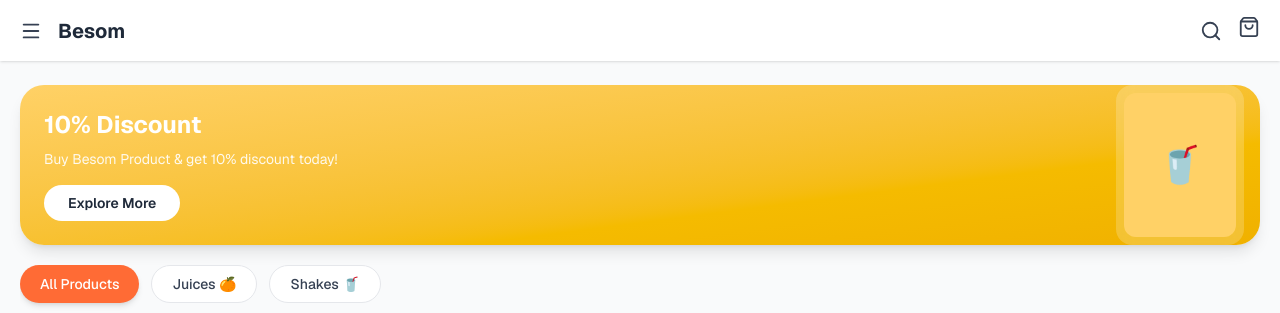
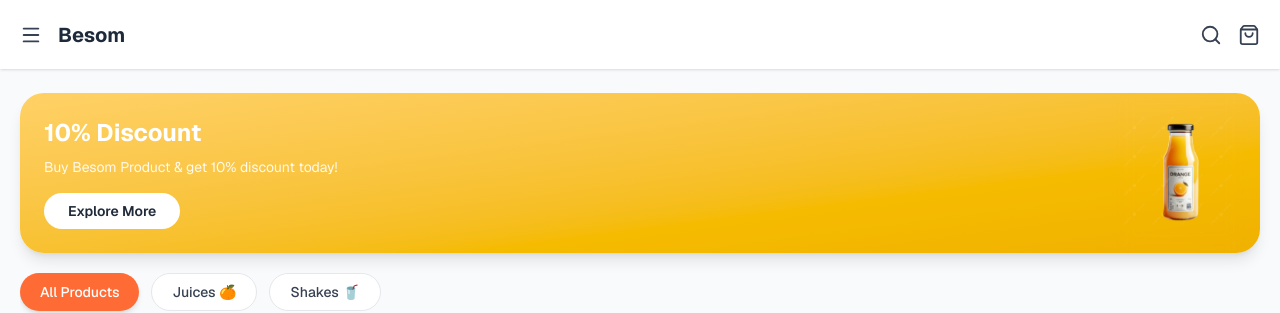
Before and after one commit to Strmly-Technologies/Delivery-Page, a Next.js app in the folder strmly-delivery/: page /dashboard in a window 1280 px wide. Shown: the top 313 px of the page. Built offline with nearby package versions, Linux system fonts and the light colour scheme; no server answers; the database is empty.

Commit message:
ui fixes

```diff
--- a/strmly-delivery/app/cart/page.tsx
+++ b/strmly-delivery/app/cart/page.tsx
@@ -114,7 +114,7 @@ export default function CartPage() {
         <div className="max-w-7xl mx-auto px-4 sm:px-6 lg:px-8">
           <div className="flex justify-between items-center h-16">
             <div className="flex items-center space-x-3">
-              <Link href="/" className="text-3xl">🥤</Link>
+              <Link href="/dashboard" className="text-3xl">🥤</Link>
               <h1 className="text-2xl font-bold text-gray-800">Besom - Cart</h1>
             </div>
             <div className="flex items-center space-x-4">
@@ -165,14 +165,12 @@ export default function CartPage() {
                 >
                   <div className="relative w-20 h-20 bg-gray-200 rounded-lg overflow-hidden">
                     <Image
-                      src={item.product.image}
-                      alt={item.product.name}
-                      fill
-                      className="object-cover"
-                      onError={(e) => {
-                        e.currentTarget.src = '/placeholder-drink.jpg';
-                      }}
-                    />
+                                    src="/images/juice.png"
+                                    alt="Discount offer"
+                                    width={120}
+                                    height={120}
+                                    className="object-contain"
+                                  />
                   </div>
 
                   <div className="flex-1">
@@ -212,16 +210,16 @@ export default function CartPage() {
 
                 <div className="space-y-3 mb-6">
                   <div className="flex justify-between">
-                    <span className="text-gray-600">Items ({getTotalItems()})</span>
-                    <span className="font-medium">₹{getTotalPrice()}</span>
+                    <span className=" text-black">Items ({getTotalItems()})</span>
+                    <span className=" text-black">₹{getTotalPrice()}</span>
                   </div>
                   <div className="flex justify-between">
                     <span className="text-gray-600">Delivery</span>
-                    <span className="font-medium">Free</span>
+                    <span className="font-medium  text-black">Free</span>
                   </div>
                   <div className="border-t pt-3">
                     <div className="flex justify-between text-lg font-bold">
-                      <span>Total</span>
+                      <span className=' text-black'>Total</span>
                       <span className="text-orange-600">₹{getTotalPrice()}</span>
                     </div>
                   </div>
--- a/strmly-delivery/app/checkout/page.tsx
+++ b/strmly-delivery/app/checkout/page.tsx
@@ -290,7 +290,7 @@ export default function CheckoutPage() {
                     name="name"
                     value={customerDetails.name}
                     onChange={handleInputChange}
-                    className={`w-full px-4 py-2 border rounded-lg focus:ring-2 focus:ring-orange-500 focus:border-orange-500 ${
+                    className={`w-full px-4 py-2 border text-black rounded-lg focus:ring-2 focus:ring-orange-500 focus:border-orange-500 ${
                       errors.name ? 'border-red-500' : 'border-gray-300'
                     }`}
                     placeholder="Enter your full name"
@@ -308,7 +308,7 @@ export default function CheckoutPage() {
                     name="phone"
                     value={customerDetails.phone}
                     onChange={handleInputChange}
-                    className={`w-full px-4 py-2 border rounded-lg focus:ring-2 focus:ring-orange-500 focus:border-orange-500 ${
+                    className={`w-full px-4 py-2 border  text-black rounded-lg focus:ring-2 focus:ring-orange-500 focus:border-orange-500 ${
                       errors.phone ? 'border-red-500' : 'border-gray-300'
                     }`}
                     placeholder="Enter 10-digit phone number"
@@ -326,7 +326,7 @@ export default function CheckoutPage() {
                     value={customerDetails.address}
                     onChange={handleInputChange}
                     rows={3}
-                    className={`w-full px-4 py-2 border rounded-lg focus:ring-2 focus:ring-orange-500 focus:border-orange-500 ${
+                    className={`w-full px-4 py-2 border  text-black rounded-lg focus:ring-2 focus:ring-orange-500 focus:border-orange-500 ${
                       errors.address ? 'border-red-500' : 'border-gray-300'
                     }`}
                     placeholder="Enter your complete delivery address"
--- a/strmly-delivery/app/dashboard/page.tsx
+++ b/strmly-delivery/app/dashboard/page.tsx
@@ -4,6 +4,7 @@ import { useState, useEffect } from 'react';
 import { Menu, ShoppingBag, Search, Heart, Home, User } from 'lucide-react';
 import { useRouter } from 'next/navigation';
 import Link from 'next/link';
+import Image from 'next/image';
 import { getCurrentUser } from '@/lib/auth';
 
 interface Product {
@@ -33,7 +34,6 @@ export default function BesomMobileUI() {
     if (currentUser) {
       setUser(currentUser);
     }
-
     // Fetch products (middleware will handle auth)
     fetchProducts();
   }, [filter]);
@@ -58,9 +58,7 @@ export default function BesomMobileUI() {
         // Include credentials to send cookies with the request
         credentials: 'include'
       });
-
       const data = await response.json();
-
       if (data.success) {
         setProducts(data.products);
         setFilteredProducts(data.products);
@@ -74,7 +72,6 @@ export default function BesomMobileUI() {
 
   const addToCart = async (productId: string) => {
     setCartLoading(productId);
-
     try {
       const response = await fetch('/api/cart', {
         method: 'POST',
@@ -84,9 +81,7 @@ export default function BesomMobileUI() {
         },
         body: JSON.stringify({ productId })
       });
-
       const data = await response.json();
-
       if (data.success) {
         alert('Product added to cart!');
       } else {
@@ -163,12 +158,11 @@ export default function BesomMobileUI() {
             >
               <Search size={22} />
             </button>
-
-           <Link href={'/cart'}>
-           <button className="text-gray-700">
-              <ShoppingBag size={22} />
-            </button>
-           </Link>
+            <Link href={'/cart'}>
+              <button className="text-gray-700 ">
+                <ShoppingBag size={22} className='mt-2'/>
+              </button>
+            </Link>
           </div>
         </header>
       )}
@@ -187,10 +181,14 @@ export default function BesomMobileUI() {
                 Explore More
               </button>
             </div>
-            <div className="absolute right-4 top-1/2 -translate-y-1/2 w-32 h-40 bg-white/20 rounded-2xl backdrop-blur-sm">
-              <div className="absolute inset-2 bg-yellow-400 rounded-xl flex items-center justify-center text-4xl">
-                🥤
-              </div>
+            <div className="absolute right-4 top-1/2 -translate-y-1/2 w-32 h-40 rounded-2xl backdrop-blur-sm flex items-center justify-center">
+              <Image
+                src="/images/juice.png"
+                alt="Discount offer"
+                width={120}
+                height={120}
+                className="object-contain"
+              />
             </div>
           </div>
         )}
@@ -250,10 +248,9 @@ export default function BesomMobileUI() {
               className={`bg-gradient-to-br ${getCategoryColor(product.category)} rounded-3xl p-6 relative overflow-hidden shadow-lg`}
             >
               <div className="relative z-10">
-                <h3 className="text-white text-xl font-bold mb-1">
+                <h3 className="text-white text-xl font-bold mb-1 w-56">
                   {product.name}
                 </h3>
-
                 <p className="text-white text-2xl font-bold mb-4">
                   ₹{product.price}
                 </p>
@@ -276,10 +273,14 @@ export default function BesomMobileUI() {
                   }
                 </button>
               </div>
-              <div className="absolute right-4 top-1/2 -translate-y-1/2 w-32 h-40 bg-white/20 rounded-2xl backdrop-blur-sm">
-                <div className={`absolute inset-2 bg-gradient-to-br ${getCategoryColor(product.category)} rounded-xl flex items-center justify-center text-5xl opacity-80`}>
-                  {product.category === 'juices' ? '🍊' : '🥤'}
-                </div>
+              <div className="absolute right-4 top-1/2 -translate-y-1/2 w-32 h-40 rounded-2xl backdrop-blur-sm flex items-center justify-center">
+                <Image
+                  src="/images/juice.png"
+                  alt={product.name}
+                  width={120}
+                  height={120}
+                  className="object-contain"
+                />
               </div>
             </div>
           ))}
--- a/strmly-delivery/app/login/page.tsx
+++ b/strmly-delivery/app/login/page.tsx
@@ -206,7 +206,7 @@ export default function LoginPage() {
 
         {/* Back to home link */}
         <div className="text-center mt-6">
-          <Link href="/" className="inline-flex items-center text-white hover:underline text-sm">
+          <Link href="/dashboard" className="inline-flex items-center text-white hover:underline text-sm">
             <svg className="h-4 w-4 mr-1" fill="none" stroke="currentColor" viewBox="0 0 24 24">
               <path strokeLinecap="round" strokeLinejoin="round" strokeWidth={2} d="M10 19l-7-7m0 0l7-7m-7 7h18" />
             </svg>
--- a/strmly-delivery/app/orders/page.tsx
+++ b/strmly-delivery/app/orders/page.tsx
@@ -90,7 +90,7 @@ export default function OrdersPage() {
         <div className="max-w-7xl mx-auto px-4 sm:px-6 lg:px-8">
           <div className="flex justify-between items-center h-16">
             <div className="flex items-center space-x-3">
-              <Link href="/" className="text-3xl">🥤</Link>
+              <Link href="/dashboard" className="text-3xl">🥤</Link>
               <h1 className="text-2xl font-bold text-gray-800">Besom - Orders</h1>
             </div>
             <div className="flex items-center space-x-4">
@@ -132,7 +132,7 @@ export default function OrdersPage() {
               You haven't placed any orders. Start shopping for delicious juices and shakes!
             </p>
             <Link
-              href="/"
+              href="/dashboard"
               className="bg-orange-500 text-white px-6 py-3 rounded-lg hover:bg-orange-600 transition duration-200"
             >
               Start Shopping
--- a/strmly-delivery/app/signup/page.tsx
+++ b/strmly-delivery/app/signup/page.tsx
@@ -283,7 +283,7 @@ export default function SignupPage() {
 
         {/* Back to home link */}
         <div className="text-center mt-6">
-          <Link href="/" className="inline-flex items-center text-white hover:underline text-sm">
+          <Link href="/dashboard" className="inline-flex items-center text-white hover:underline text-sm">
             <svg className="h-4 w-4 mr-1" fill="none" stroke="currentColor" viewBox="0 0 24 24">
               <path strokeLinecap="round" strokeLinejoin="round" strokeWidth={2} d="M10 19l-7-7m0 0l7-7m-7 7h18" />
             </svg>
```
Also changed, not shown: strmly-delivery/public/images/juice.png (added).
